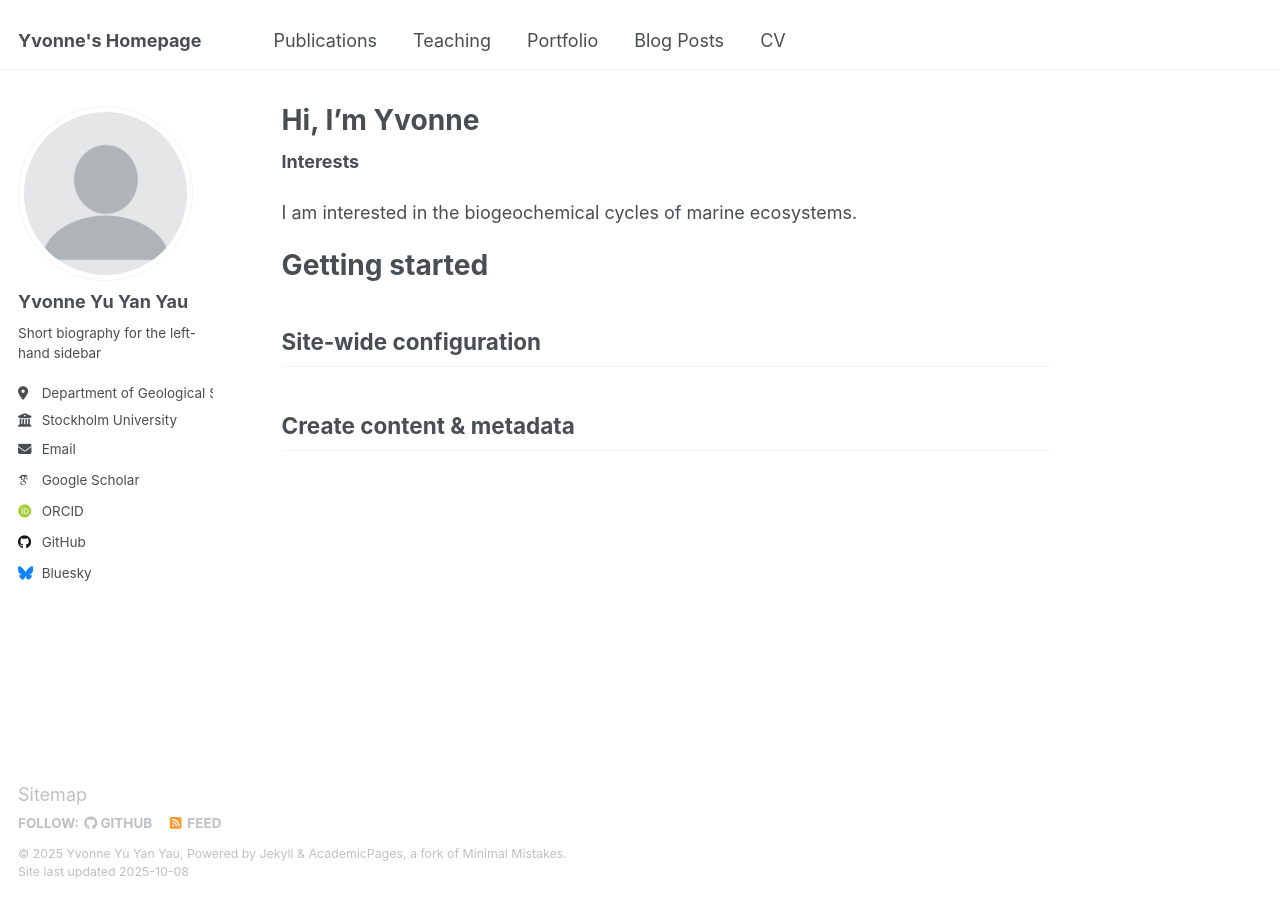
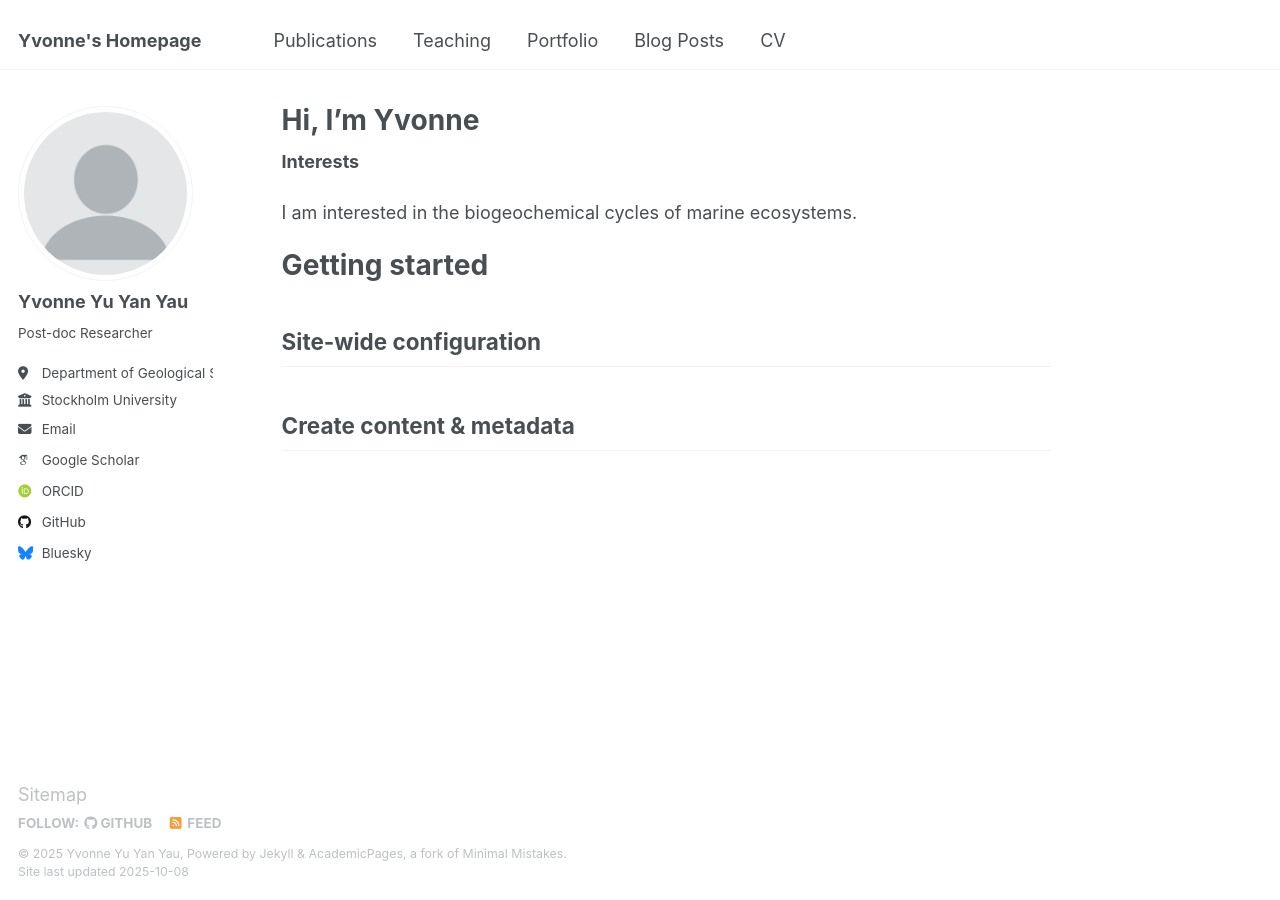
Before and after one commit to yvonneyauu/github.io, a Jekyll site: the page built from _pages/about.md, in a window 1280 px wide. Built offline with Jekyll 4.4.1, drawn with Linux system fonts in a browser that asks for light colours; some web fonts are replaced.

Commit message:
Update _config.yml

```diff
--- a/_config.yml
+++ b/_config.yml
@@ -25,7 +25,7 @@ author:
   avatar           : "profile.png"
   name             : "Yvonne Yu Yan Yau"
   pronouns         : # example: "she/her"
-  bio              : "Short biography for the left-hand sidebar"
+  bio              : "Post-doc Researcher"
   location         : "Department of Geological Science"
   employer         : "Stockholm University"
   uri              : # URL
```
